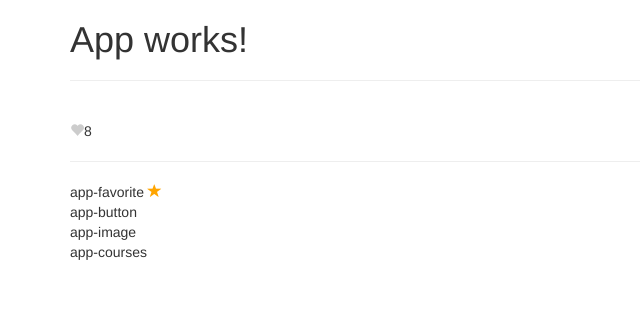
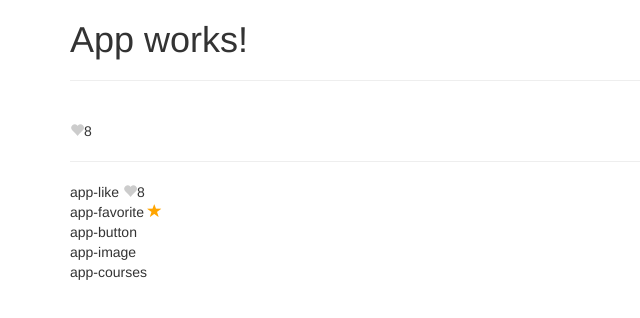
Before and after one commit to JoshuaBaert/angular2, an Angular app: page / in a window 1280 px wide. Shown: the top 318 px of the page, without its empty margins (0-640 px from the left). Built offline with nearby package versions, Linux system fonts and the light colour scheme.

Commit message:
Moving to templates

```diff
--- a/src/app/app.component.html
+++ b/src/app/app.component.html
@@ -10,6 +10,14 @@
 
   <br>
   <hr>
+   app-like
+  <app-like
+    [liked]="tweet.liked"
+    [totalLikes]="tweet.totalLikes"
+  ></app-like>
+
+  <br>
+
   app-favorite
   <app-favorite
     [is-favorite]="post.isFavorite"
```
